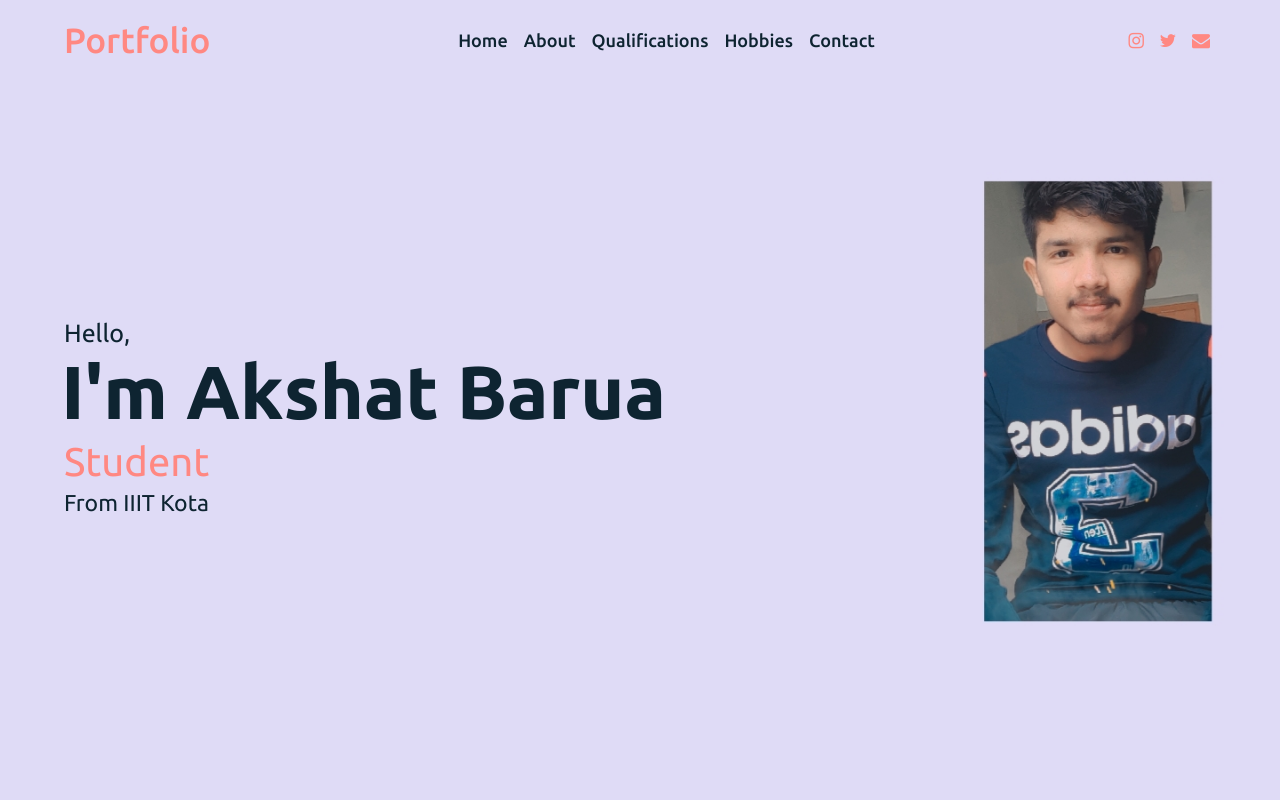
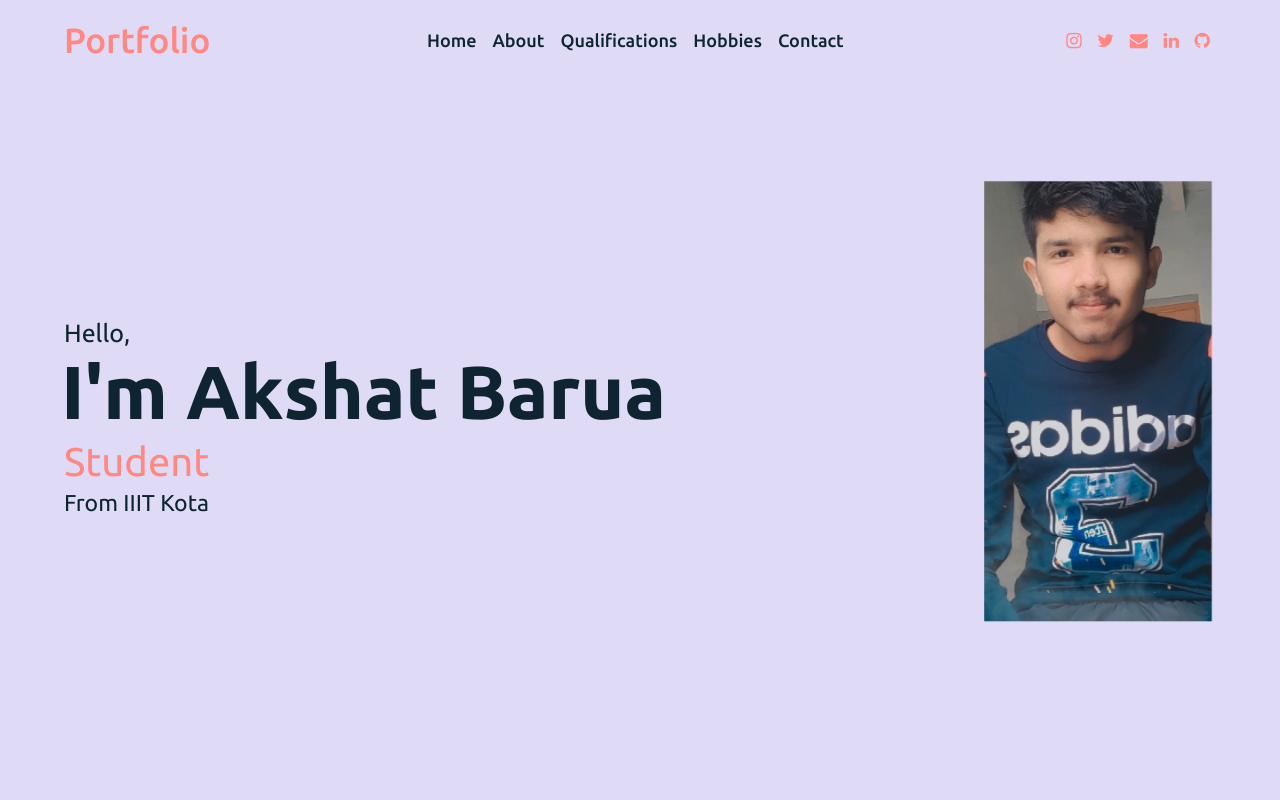
Before and after one commit to TheAssassin-7/portfolio, a plain HTML site: page index.html in a window 1280 px wide. Shown: the top 800 px of the page. Drawn offline with Linux system fonts and the light colour scheme.

Commit message:
initial commit

```diff
--- a/index.html
+++ b/index.html
@@ -32,6 +32,8 @@
             <a href="https://www.instagram.com/_akshat._7/" target="_blank"><i class="fa fa-instagram" ></i></a>
             <a href="https://twitter.com/AkshatBarua" target="_blank"><i class="fa fa-twitter"></i></a>
             <a href="mailto:2020kucp1049@iiitkota.ac.in" target="_blank"><i class="fa fa-envelope"></i></a>
+            <a href="https://www.linkedin.com/in/akshat-barua-8a0934209/" target="_blank"><i class="fa fa-linkedin"></i></a>
+            <a href="https://github.com/TheAssassin-7" target="_blank"><i class="fa fa-github"></i></a>
         </div>
     </div>
     <div class="menu-btn">
@@ -80,9 +82,8 @@
           <div class="topic">Qualification Reflects Our Knowledge</div>
           <p>Lorem ipsum dolor sit amet, consectetur adipisicing elit. Minus natus tenetur tempora? Quasi, rem quas omnis. Porro rem aspernatur reiciendis ut praesentium minima ad, quos, officia! Illo libero, et, distinctio repellat sed nesciunt est modi quaerat placeat. Quod molestiae, alias?</p>
           </div>
-        </div>
-
-        <div class="boxes">
+          </div>
+          <div class="boxes">
           <div class="box">
             <div class="topic">Graduation</div>
             <div class="per">-</div>
```
